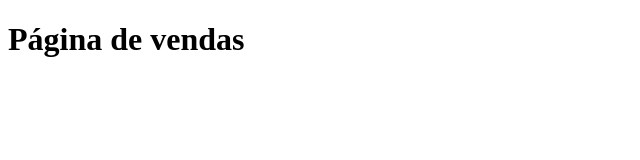
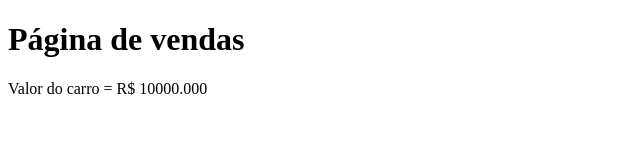
Before and after one commit to marcossssantos1/aulaGitHub, a plain HTML site: page vendas.html in a window 1280 px wide. Shown: the whole page, without its empty margins (0-640 px from the left). Drawn offline with Linux system fonts and the light colour scheme.

Commit message:
Acrescentando valor das vendas

```diff
--- a/vendas.html
+++ b/vendas.html
@@ -8,5 +8,6 @@
 </head>
 <body>
     <h1>Página de vendas</h1>
+    <p>Valor do carro = R$ 10000.000</p>
 </body>
 </html>
```
